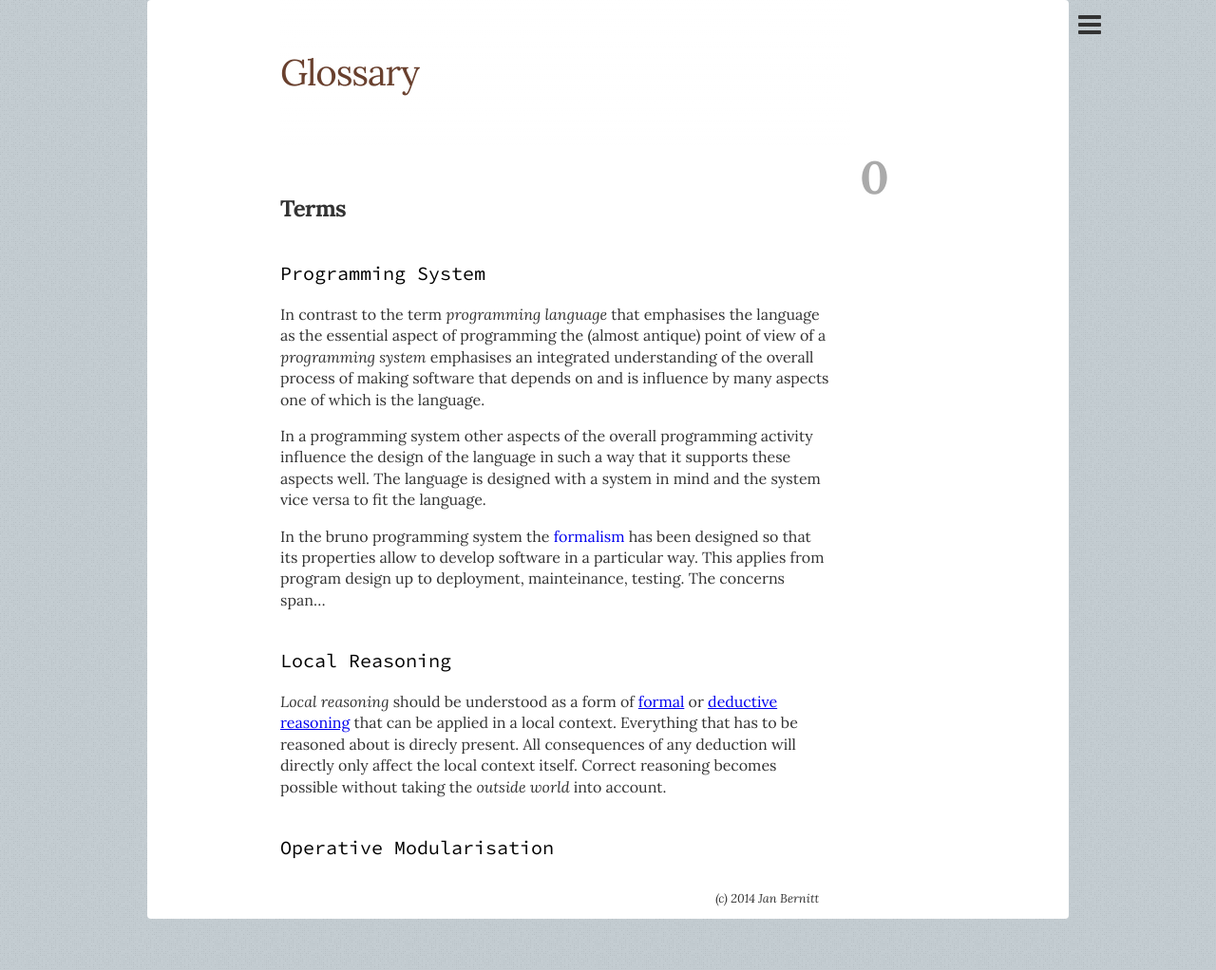
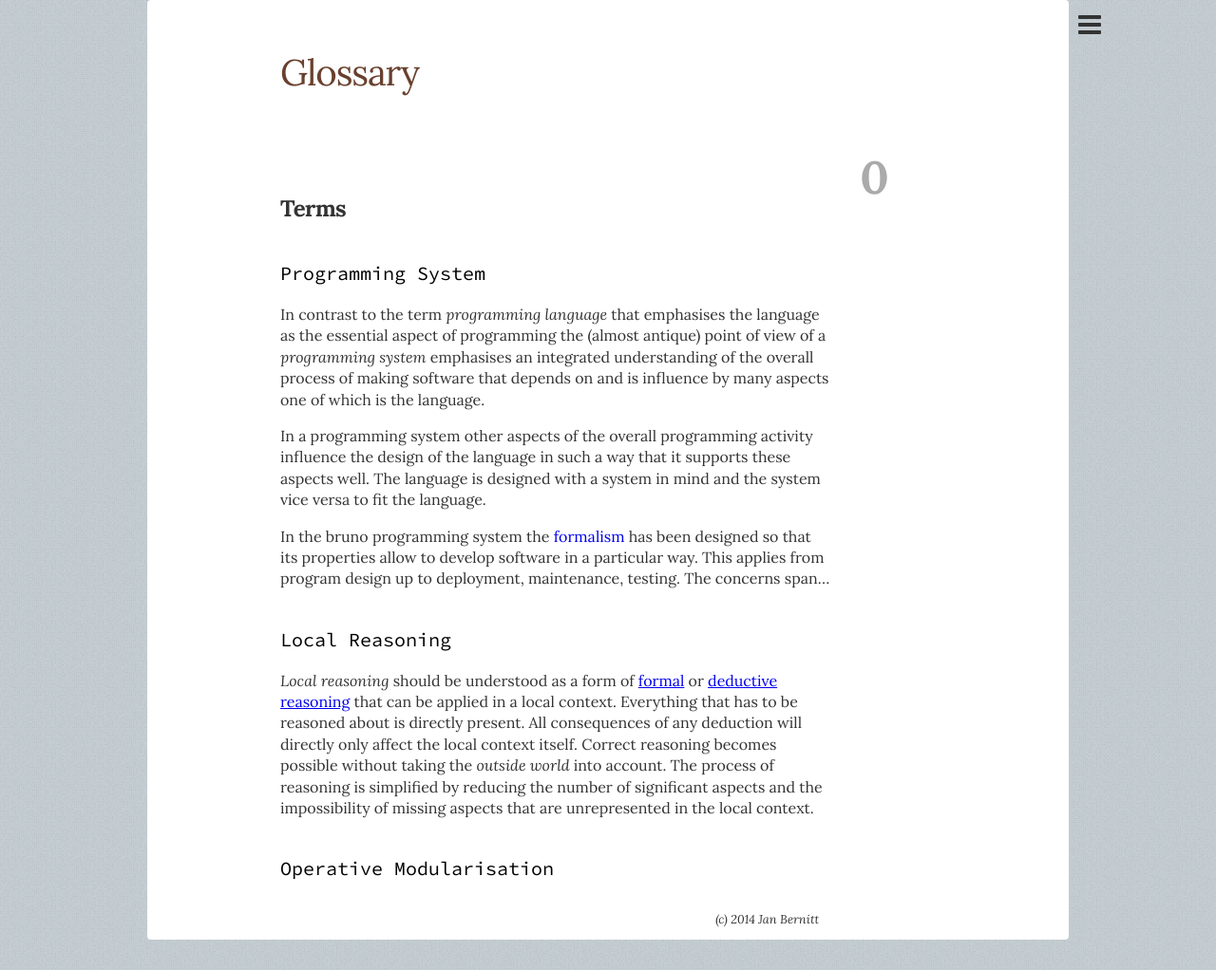
Before and after one commit to bruno-lang/bruno-lang.github.io, a Jekyll site: the page built from glossary/index.md, in a window 1280 px wide. Shown: the whole page at 95% size. Built offline with Jekyll 4.4.1, drawn with Linux system fonts in a browser that asks for light colours; nearby versions of some CDN libraries; before the commit the page ends 1000 px from its top, so only the background shows below that.

Commit message:
Update index.md

```diff
--- a/glossary/index.md
+++ b/glossary/index.md
@@ -20,7 +20,7 @@ vice versa to fit the language.
 
 In the bruno programming system the [formalism](#formalism) has been designed
 so that its properties allow to develop software in a particular way. This
-applies from program design up to deployment, mainteinance, testing. The
+applies from program design up to deployment, maintenance, testing. The
 concerns span...
 
 ### Local Reasoning
@@ -28,9 +28,11 @@ _Local reasoning_ should be understood as a form of
 [formal](http://en.wikibooks.org/wiki/Effective_Reasoning/Informal_and_Formal_Reasoning)
 or [deductive reasoning](http://en.wikipedia.org/wiki/Deductive_reasoning)
 that can be applied in a local context. Everything that has to be reasoned
-about is direcly present. All consequences of any deduction will directly
+about is directly present. All consequences of any deduction will directly
 only affect the local context itself.
 Correct reasoning becomes possible without taking the _outside world_ into
-account.
+account. The process of reasoning is simplified by reducing the number of
+significant aspects and the impossibility of missing aspects that are
+unrepresented in the local context.
 
 ### Operative Modularisation
```
